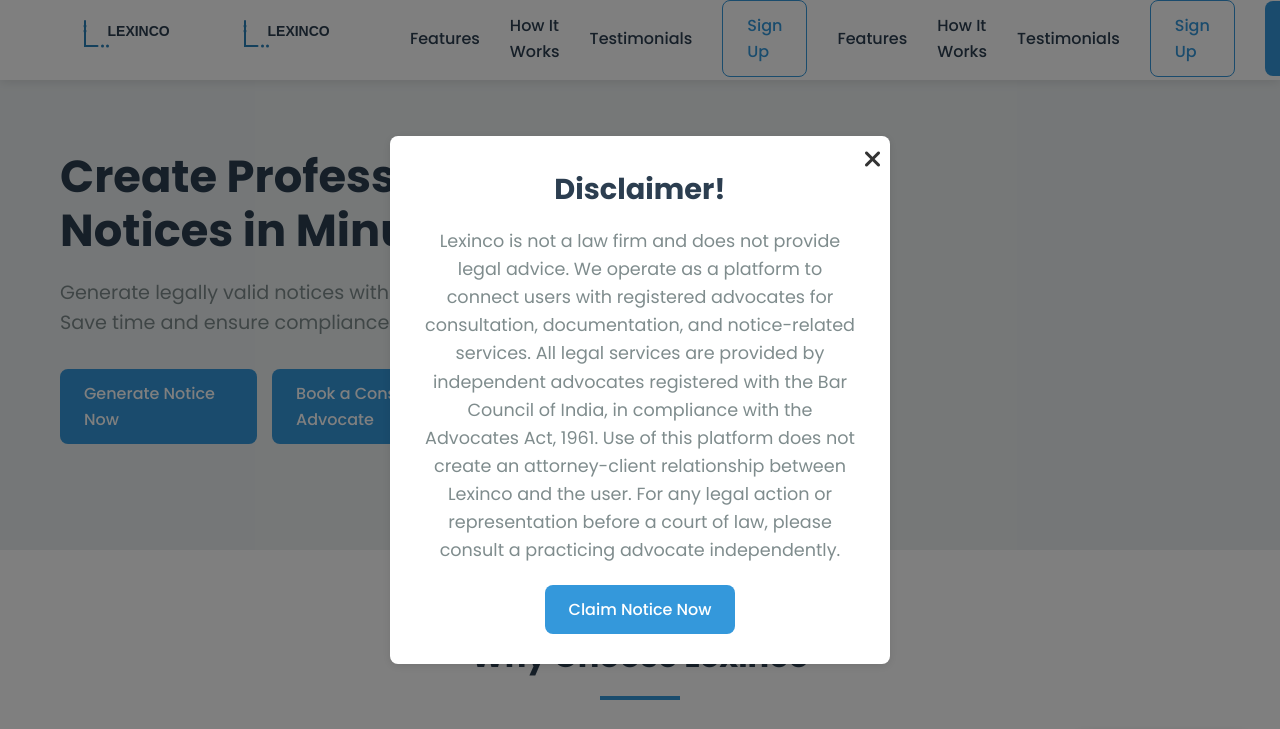
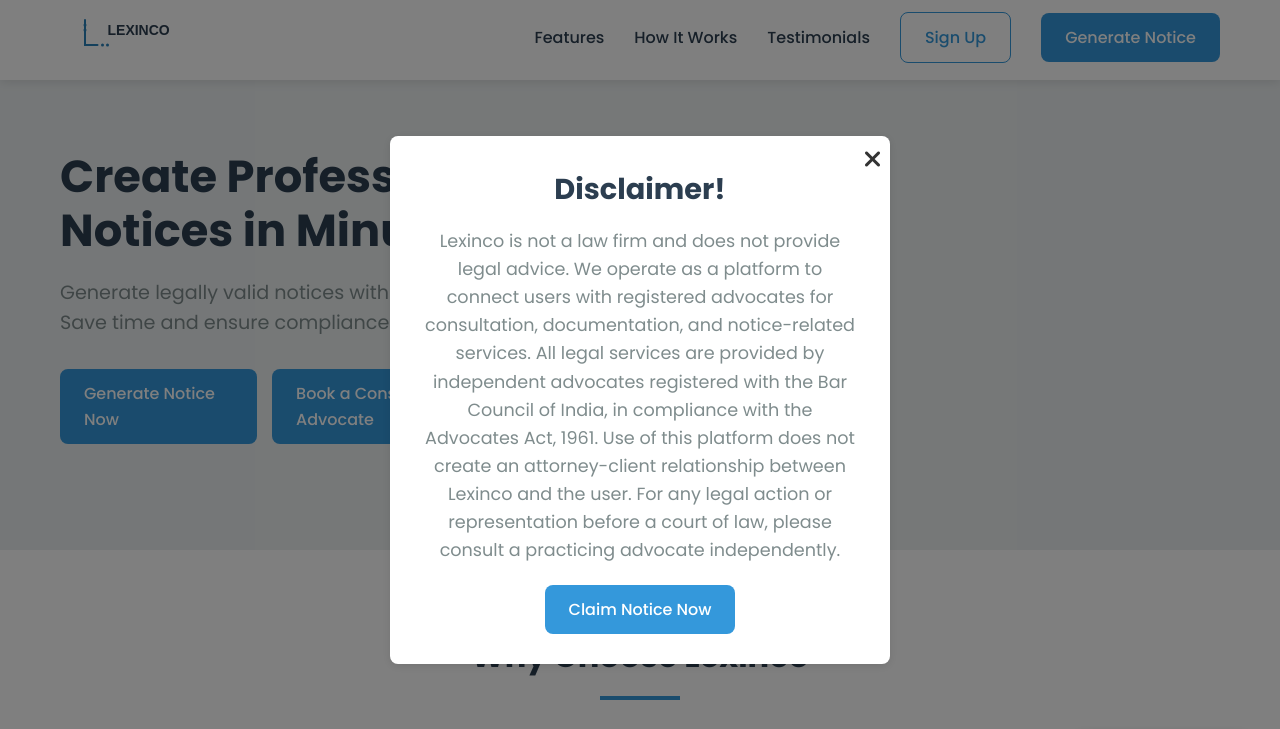
Before and after one commit to WEBDEVELOPERISHA/lexinco, a website: page public/index.html in a window 1280 px wide. Shown: the top 729 px of the page. Drawn offline with Linux system fonts and the light colour scheme.

```diff
--- a/public/index.html
+++ b/public/index.html
@@ -214,13 +214,8 @@
         <div class="container"style="display:flex;justify-content:space-between">
             <a href="index.html" class="logo">
                 <img src="/assets/logo.svg" alt="" width="200">
-                <img src="/assets/logo.svg" alt="" width="200">
             </a>
-            <div class="nav-links">
-                <a href="index.html#features">Features</a>
-                <a href="index.html#how-it-works">How It Works</a>
-                <a href="index.html#testimonials">Testimonials</a>
-                <a href="signup.html" class="btn secondary">Sign Up</a>
+
             <div class="nav-links">
                 <a href="index.html#features">Features</a>
                 <a href="index.html#how-it-works">How It Works</a>
```
